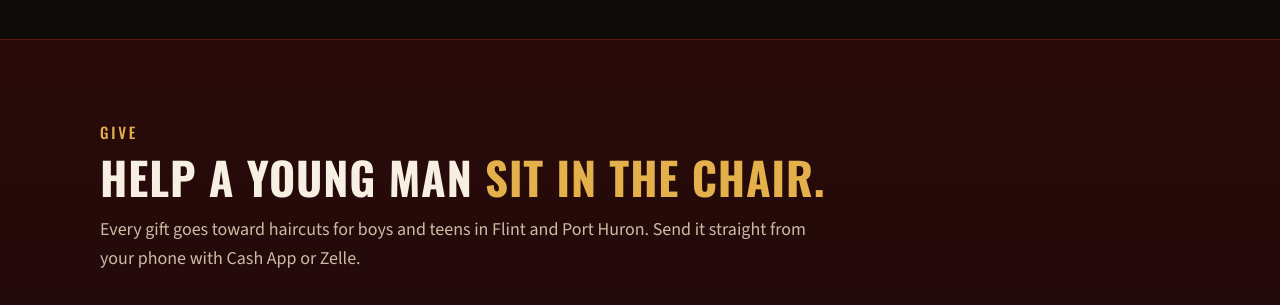
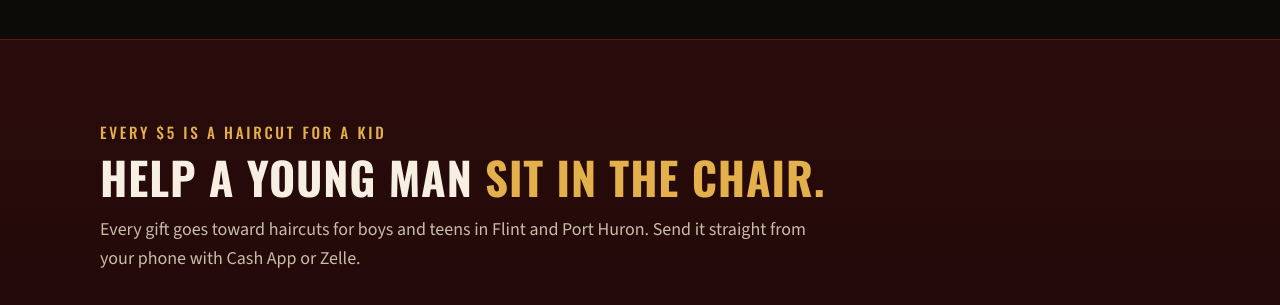
Before and after one commit to HunterMontross/rodslegacy, a plain HTML site: page index.html in a window 1280 px wide. Shown: the part 1400-1705 px from the top of the page. Drawn offline with nearby package versions, Linux system fonts and the light colour scheme.

Commit message:
Donate eyebrow: every $5 is a haircut for a kid
Co-Authored-By: Claude Opus 5.5 <noreply@anthropic.com>

```diff
--- a/index.html
+++ b/index.html
@@ -97,7 +97,7 @@
 
     <section id="donate" aria-labelledby="donate-h">
       <div class="wrap">
-        <p class="eyebrow">Give</p>
+        <p class="eyebrow">Every $5 is a haircut for a kid</p>
         <h2 id="donate-h">Help a young man <span class="gold">sit in the chair.</span></h2>
         <p class="section-lead">Every gift goes toward haircuts for boys and teens in Flint and Port Huron. Send it straight from your phone with Cash App or Zelle.</p>
         <div class="pay-grid">
```
